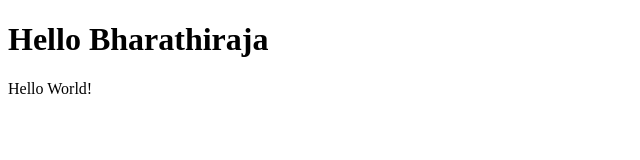
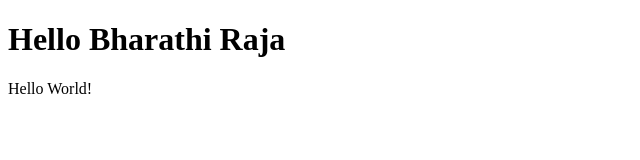
Before and after one commit to bharathiraja-developer/React-Rep, a React (Vite) app: page / in a window 1280 px wide. Shown: the top 160 px of the page, without its empty margins (0-640 px from the left). Built offline with nearby package versions, Linux system fonts and the light colour scheme.

Commit message:
passing props

```diff
--- a/src/App.jsx
+++ b/src/App.jsx
@@ -3,7 +3,7 @@ function Hello(props) {
 }
 
 function App() {
-  let name1 = "Bharathiraja";
+  let name1 = "Bharathi Raja";
   return (
     <div>
       <Hello name={name1} />
```
